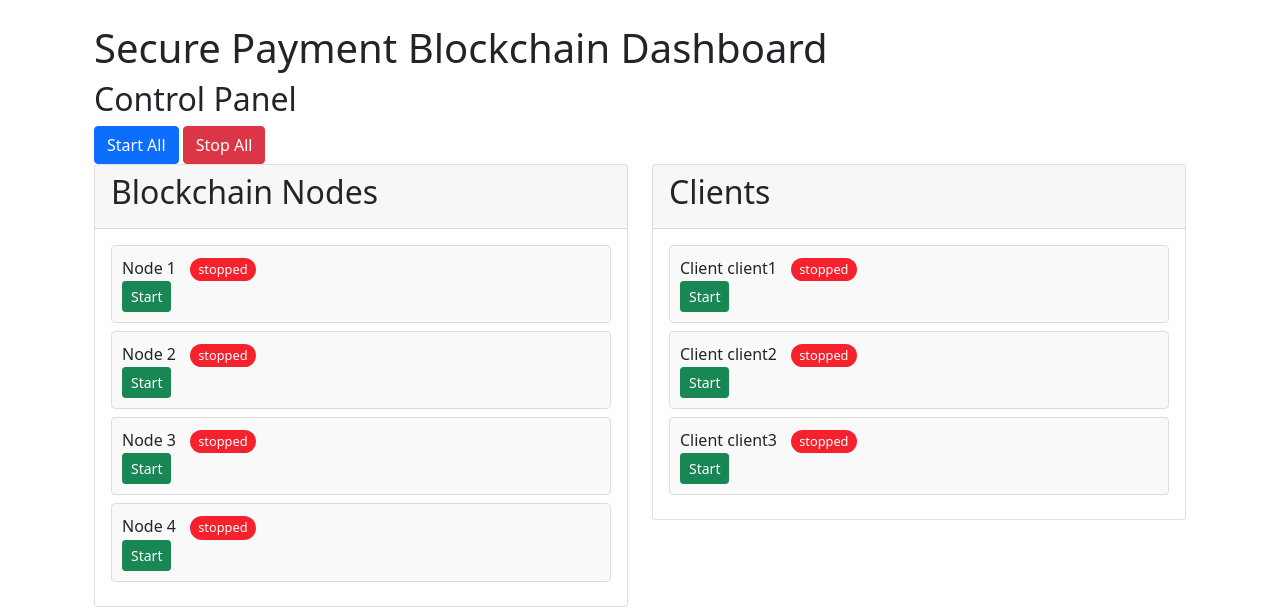
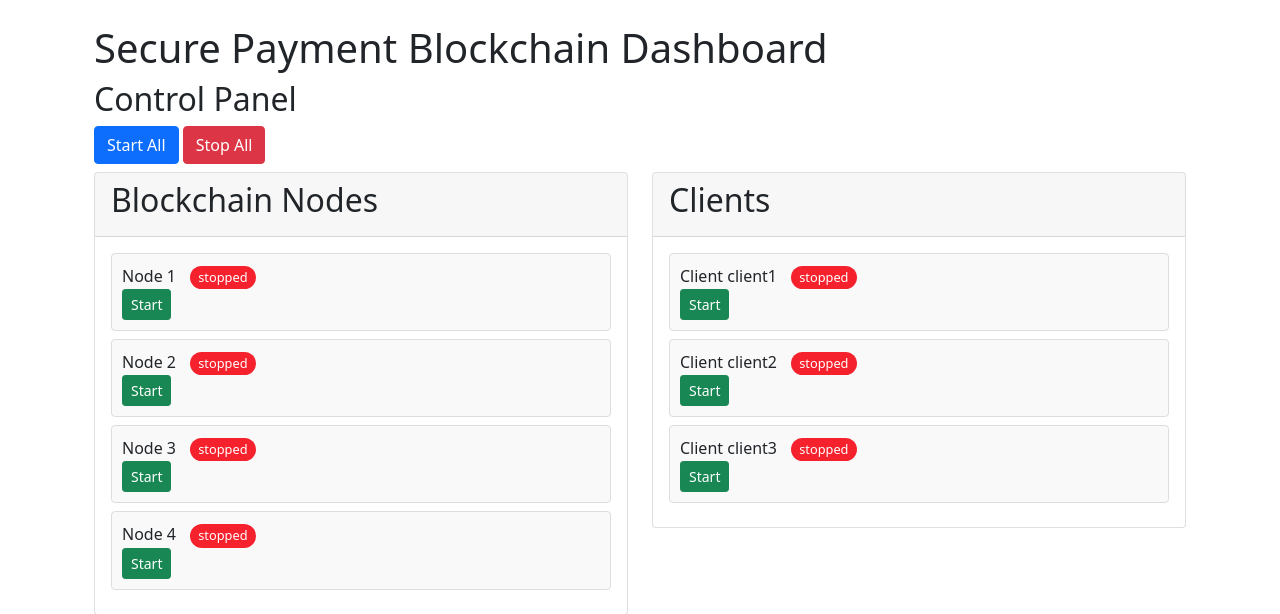
Before and after one commit to tildeeine/secure_payment_blockchain, a Django app: page / in a window 1280 px wide. Shown: the part 56-670 px from the top of the page. Run offline with Django 4.2, Linux system fonts and the light colour scheme; data comes from the database, SQL or seed files in the repository.

Commit message:
[fix] minor margin adjustment

```diff
--- a/HDSLedger/blockchain_dashboard/node_manager/templates/node_manager/dashboard.html
+++ b/HDSLedger/blockchain_dashboard/node_manager/templates/node_manager/dashboard.html
@@ -6,7 +6,7 @@
 
     <div class="control-panel">
         <h2>Control Panel</h2>
-        <div class="button-group">
+        <div class="button-group mb-2">
             <a href="{% url 'start_all' %}" class="btn btn-primary">Start All</a>
             <a href="{% url 'stop_all' %}" class="btn btn-danger">Stop All</a>
         </div>
```
